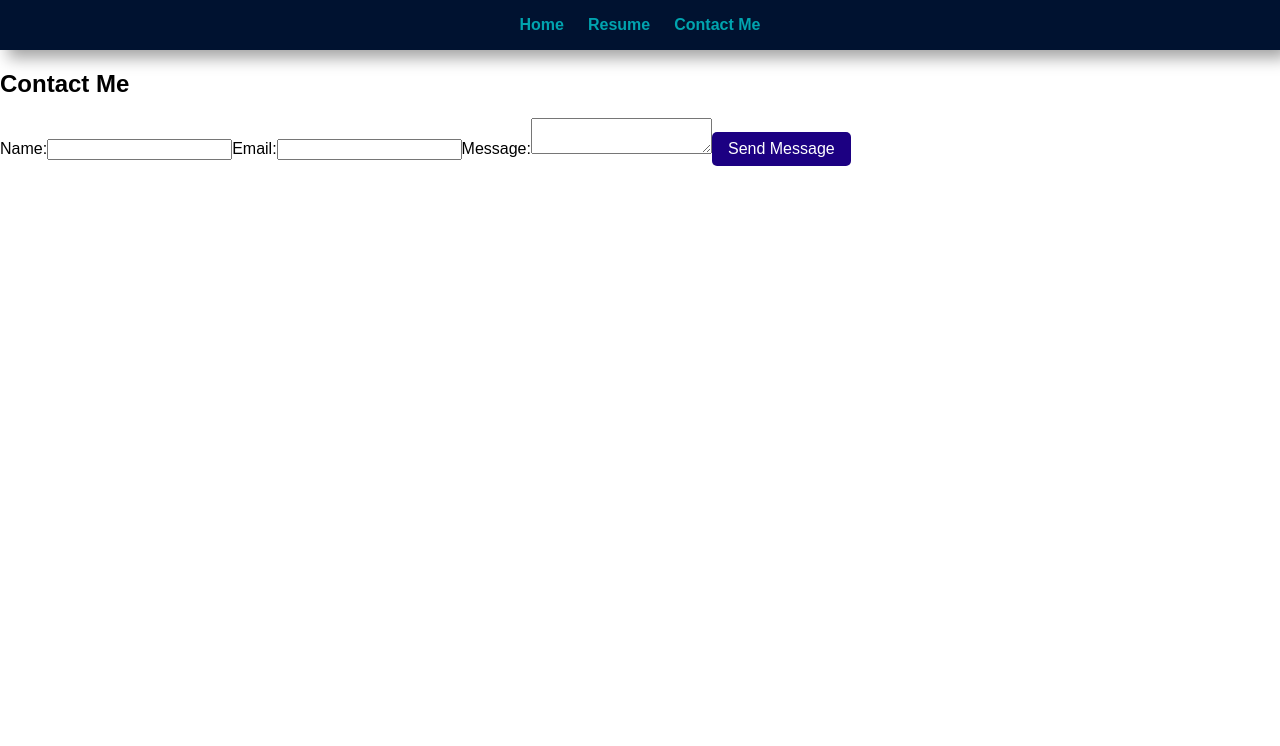
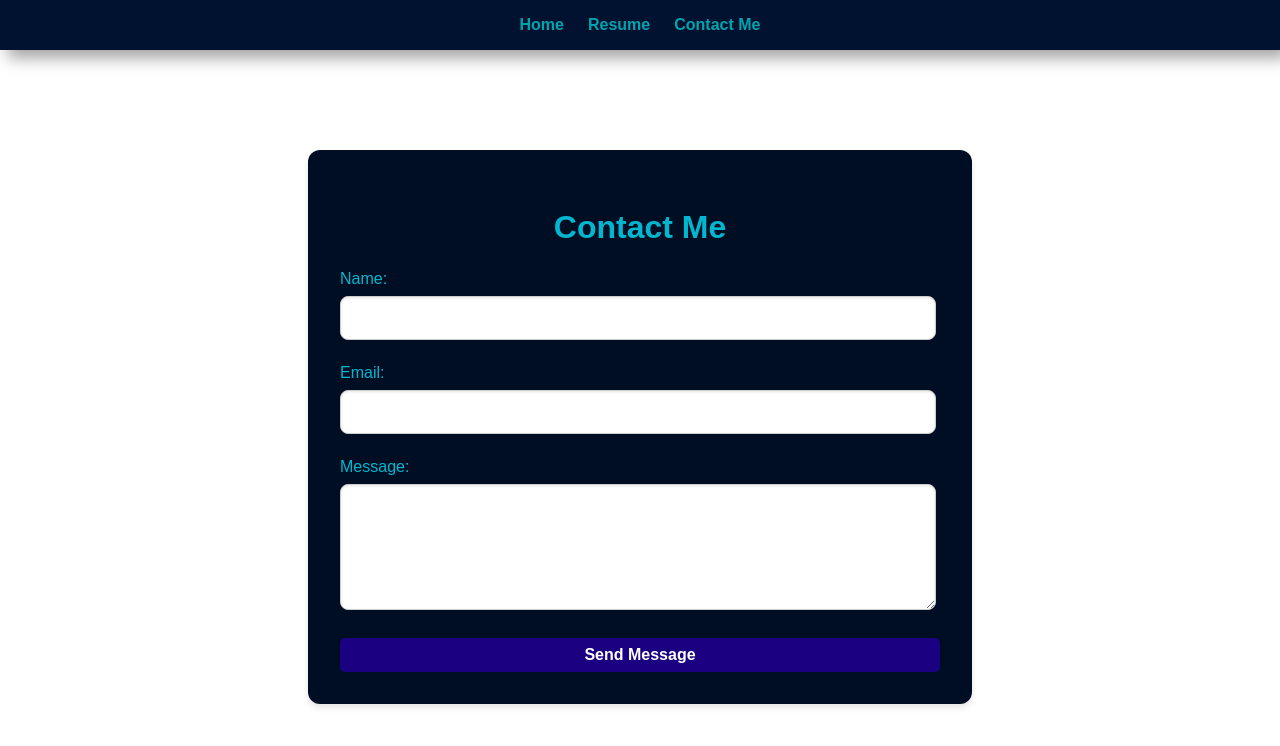
Before and after one commit to ankitsingh11411/port_frontend, a React (Vite) app: page /contact in a window 1280 px wide. Shown: the top 746 px of the page. Built offline with nearby package versions, Linux system fonts and the light colour scheme.

Commit message:
Contact form

```diff
--- a/src/components/Contact.jsx
+++ b/src/components/Contact.jsx
@@ -1,8 +1,9 @@
 import React from 'react';
+import styles from './Contact.module.css';
 
 function Contact() {
   return (
-    <section>
+    <section className={styles.section}>
       <h1>Contact Me</h1>
       <form>
         <label>
--- a/src/components/Contact.module.css
+++ b/src/components/Contact.module.css
@@ -0,0 +1,71 @@
+.section {
+  padding: 2rem;
+  margin: 100px auto;
+  max-width: 600px;
+  background-color: #000e24;
+  border-radius: 12px;
+  box-shadow: 0 4px 6px rgba(0, 0, 0, 0.1);
+}
+
+.section h1 {
+  font-size: 2rem;
+  margin-bottom: 1.5rem;
+  text-align: center;
+  color: #00b7cf;
+}
+
+form {
+  display: flex;
+  flex-direction: column;
+  gap: 1.5rem;
+}
+
+label {
+  font-size: 1rem;
+  color: #00b7cf;
+}
+
+input[type='text'],
+input[type='email'],
+textarea {
+  width: 95%;
+  padding: 0.75rem;
+  margin-top: 0.5rem;
+  font-size: 1rem;
+  border: 1px solid #ccc;
+  border-radius: 8px;
+  box-shadow: inset 0 1px 3px rgba(0, 0, 0, 0.1);
+  transition: border-color 0.3s ease;
+}
+
+input[type='text']:focus,
+input[type='email']:focus,
+textarea:focus {
+  border-color: #007bff;
+  outline: none;
+}
+
+textarea {
+  resize: vertical;
+  min-height: 100px;
+}
+
+button {
+  padding: 0.75rem 1.5rem;
+  font-size: 1rem;
+  font-weight: bold;
+  color: #00b7cf;
+  background-color: #007bff;
+  border: none;
+  border-radius: 20px;
+  cursor: pointer;
+  transition: background-color 0.3s ease;
+}
+
+button:hover {
+  background-color: #0056b3;
+}
+
+button:active {
+  background-color: #004080;
+}
```
Also changed, not shown: src/assets/portfolio.png (deleted).
